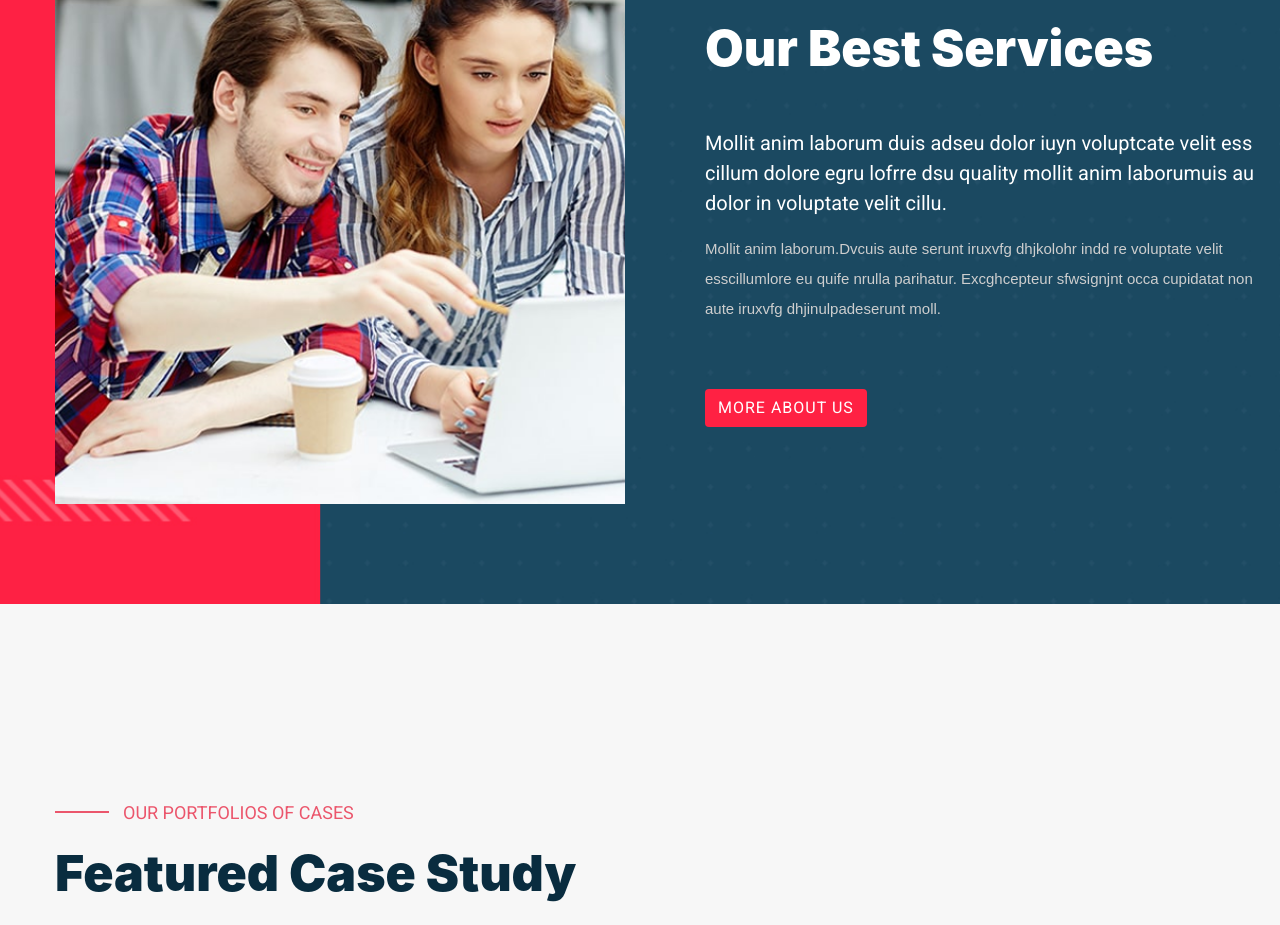
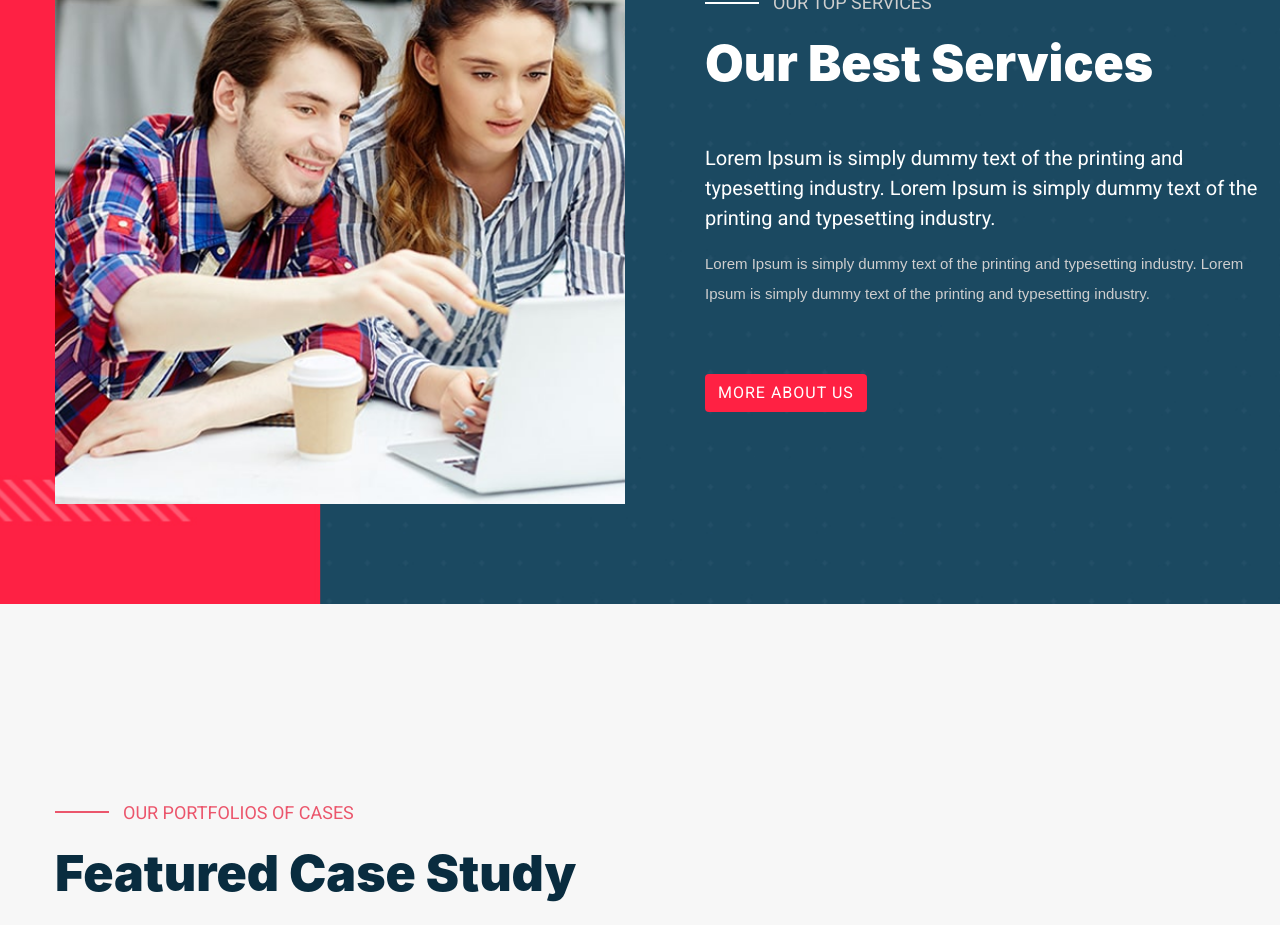
Before and after one commit to jyotiattri/consulting_project, a Vue app: page / in a window 1280 px wide. Shown: the part 1260-2185 px from the top of the page. Built offline with nearby package versions, Linux system fonts and the light colour scheme.

Commit message:
text changed

```diff
--- a/src/components/SupportComponent.vue
+++ b/src/components/SupportComponent.vue
@@ -15,8 +15,8 @@
                             <h2>Our Best Services</h2>
                         </div>
                         <div class="support-caption">
-                            <p class="pera-top">Mollit anim laborum duis adseu dolor iuyn voluptcate velit ess cillum dolore egru lofrre dsu quality mollit anim laborumuis au dolor in voluptate velit cillu.</p>
-                            <p class="mb-65">Mollit anim laborum.Dvcuis aute serunt  iruxvfg dhjkolohr indd re voluptate velit esscillumlore eu quife nrulla parihatur. Excghcepteur sfwsignjnt occa cupidatat non aute iruxvfg dhjinulpadeserunt moll.</p>
+                            <p class="pera-top">Lorem Ipsum is simply dummy text of the printing and typesetting industry. Lorem Ipsum is simply dummy text of the printing and typesetting industry.</p>
+                            <p class="mb-65">Lorem Ipsum is simply dummy text of the printing and typesetting industry. Lorem Ipsum is simply dummy text of the printing and typesetting industry.</p>
                             <a href="about.html" class="btn post-btn">More About Us</a>
                         </div>
                     </div>
```
